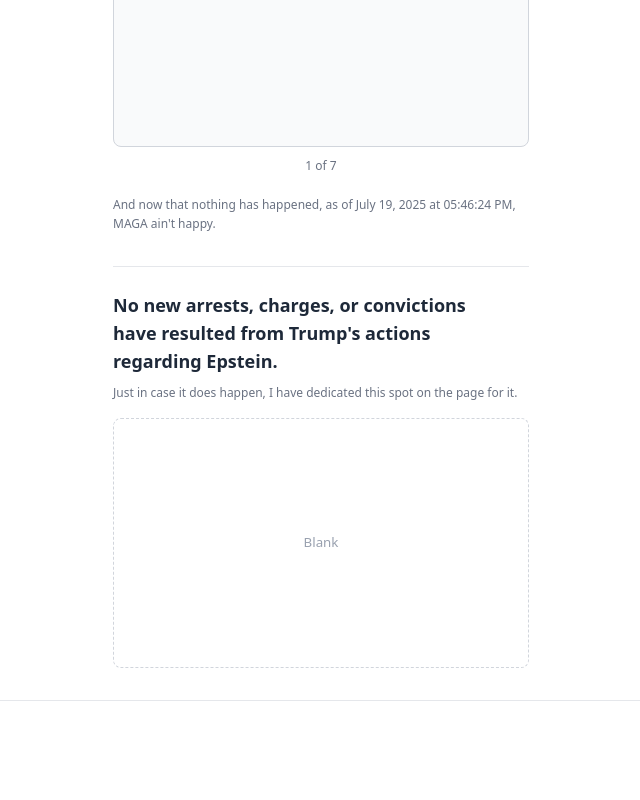
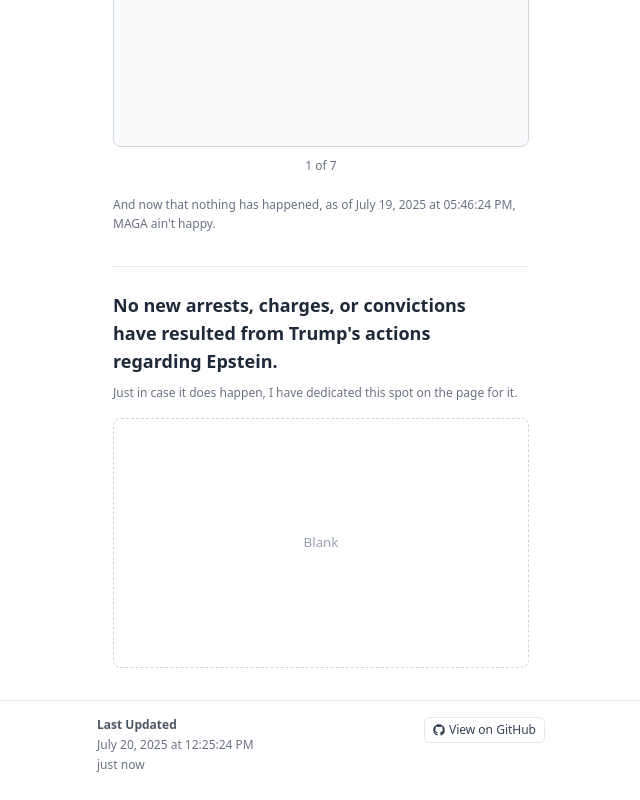
Before and after one commit to jackiec1998/trump-and-epstein, a React (Vite) app in the folder react/: page / in a window 1280 px wide. Shown: the part 7705-8505 px from the top of the page, without its empty margins (319-959 px from the left). Before the commit the page ends 8455 px from the top, so only its background shows below. Built offline with nearby package versions, Linux system fonts and the light colour scheme.

Commit message:
Worked on the footer, added last updated text based on commits, GitHub repo button, pulled out format time function to general.tsx.

```diff
--- /dev/null
+++ b/react/last-updated.js
@@ -0,0 +1,23 @@
+import { execSync } from "child_process";
+import { fileURLToPath } from "url";
+import fs from "fs";
+import path, { dirname } from "path";
+
+const __filename = fileURLToPath(import.meta.url);
+const __dirname = dirname(__filename);
+
+try {
+	const commitDate = execSync("git log -1 --format=%cd").toString().trim();
+
+	fs.writeFileSync(
+		path.join(__dirname, "./public/last-updated.json"),
+		JSON.stringify({ lastUpdated: commitDate }, null, 2)
+	);
+
+	console.log(
+		"Successfully wrote last-updated.json with commit date:",
+		commitDate
+	);
+} catch (error) {
+	console.error("Failed to write last-updated.json:", error);
+}
--- a/react/package.json
+++ b/react/package.json
@@ -6,14 +6,15 @@
 	"homepage": "https://jackiec1998.github.io/trump-and-epstein/",
 	"scripts": {
 		"dev": "vite",
-		"build": "tsc -b && vite build",
+		"build": "tsc -b && vite build && node ./last-updated.js",
 		"lint": "eslint .",
 		"preview": "vite preview",
 		"deploy": "gh-pages -d dist"
 	},
 	"dependencies": {
 		"react": "^19.1.0",
-		"react-dom": "^19.1.0"
+		"react-dom": "^19.1.0",
+		"react-icons": "^5.5.0"
 	},
 	"devDependencies": {
 		"@eslint/js": "^9.30.1",
@@ -26,6 +27,7 @@
 		"eslint-plugin-react-refresh": "^0.4.20",
 		"globals": "^16.3.0",
 		"tailwindcss": "^4.1.11",
+		"ts-node": "^10.9.2",
 		"typescript": "~5.8.3",
 		"typescript-eslint": "^8.35.1",
 		"vite": "^7.0.4"
--- /dev/null
+++ b/react/public/last-updated.json
@@ -0,0 +1,3 @@
+{
+  "lastUpdated": "Sun Jul 20 08:25:24 2025 -0400"
+}
--- a/react/src/components/Footer.tsx
+++ b/react/src/components/Footer.tsx
@@ -1,3 +1,50 @@
+import { useEffect, useState } from "react";
+import { formatTime } from "./general";
+import { FaGithub } from "react-icons/fa";
+
+const timeDifference = (date: Date) => {
+	const diff = new Date().getTime() - date.getTime();
+
+	if (diff < 1_000) return "just now";
+	if (diff < 60_000) return Math.floor(diff / 1_000) + " seconds ago";
+	if (diff < 3_600_000) return Math.floor(diff / 60_000) + " minutes ago";
+	if (diff < 86_400_000) return Math.floor(diff / 3_600_000) + " hours ago";
+	return Math.floor(diff / 86_400_000) + " days ago";
+};
+
 export const Footer = () => {
-	return <div className="w-full mt-4 border-t border-gray-200 h-[50px]"></div>;
+	const [lastUpdated, setLastUpdated] = useState<Date | null>(null);
+
+	useEffect(() => {
+		const fetchData = async () => {
+			const response = await fetch("last-updated.json");
+			const data = await response.json();
+			setLastUpdated(new Date(data.lastUpdated));
+		};
+
+		fetchData();
+	}, []);
+
+	return (
+		<div className="w-full mt-4 border-t border-gray-200 h-[100px] text-xs text-gray-500 p-4 flex justify-center">
+			<div className="w-full max-w-md flex justify-between">
+				<div className="flex flex-col gap-1">
+					<span className="text-gray-600 font-semibold">Last Updated</span>
+					<span>{lastUpdated ? formatTime(lastUpdated) : ""}</span>
+					<span>{lastUpdated ? timeDifference(lastUpdated) : ""}</span>
+				</div>
+				<div>
+					<a
+						href="https://github.com/jackiec1998/trump-and-epstein"
+						target="_blank"
+						rel="noopener noreferrer"
+						className="flex flex-row items-center border border-gray-200 rounded-md px-2 py-1 hover:bg-gray-100 transition-colors text-gray-700"
+					>
+						<FaGithub className="inline-block mr-1" />
+						View on GitHub
+					</a>
+				</div>
+			</div>
+		</div>
+	);
 };
--- a/react/src/components/SocialMedia.tsx
+++ b/react/src/components/SocialMedia.tsx
@@ -1,4 +1,4 @@
-import { Body, Header } from "./general";
+import { Body, formatTime, Header } from "./general";
 import { useEffect, useRef, useState } from "react";
 
 const supportPosts: string[] = [
@@ -135,19 +135,8 @@ export const SocialMedia = ({ title, id }: { title: string; id: string }) => {
 				))}
 			/>
 			<Body>
-				And now that nothing has happened, as of{" "}
-				{rightNow
-					.toLocaleString("en-US", {
-						year: "numeric",
-						month: "long",
-						day: "numeric",
-						hour: "2-digit",
-						minute: "2-digit",
-						second: "2-digit",
-						hour12: true,
-					})
-					.replace(/, (\d{4})/, ", 2025")}
-				, MAGA ain't happy.
+				And now that nothing has happened, as of {formatTime(rightNow)}, MAGA
+				ain't happy.
 			</Body>
 		</article>
 	);
--- a/react/src/components/general.tsx
+++ b/react/src/components/general.tsx
@@ -108,3 +108,14 @@ export const BlockQuote = ({ children }: { children: React.ReactNode }) => (
 		{children}
 	</blockquote>
 );
+
+export const formatTime = (date: Date) =>
+	date.toLocaleString("en-US", {
+		year: "numeric",
+		month: "long",
+		day: "numeric",
+		hour: "2-digit",
+		minute: "2-digit",
+		second: "2-digit",
+		hour12: true,
+	});
```
Also changed, not shown: 1 other file (tests, documents, lock files or other folders).
